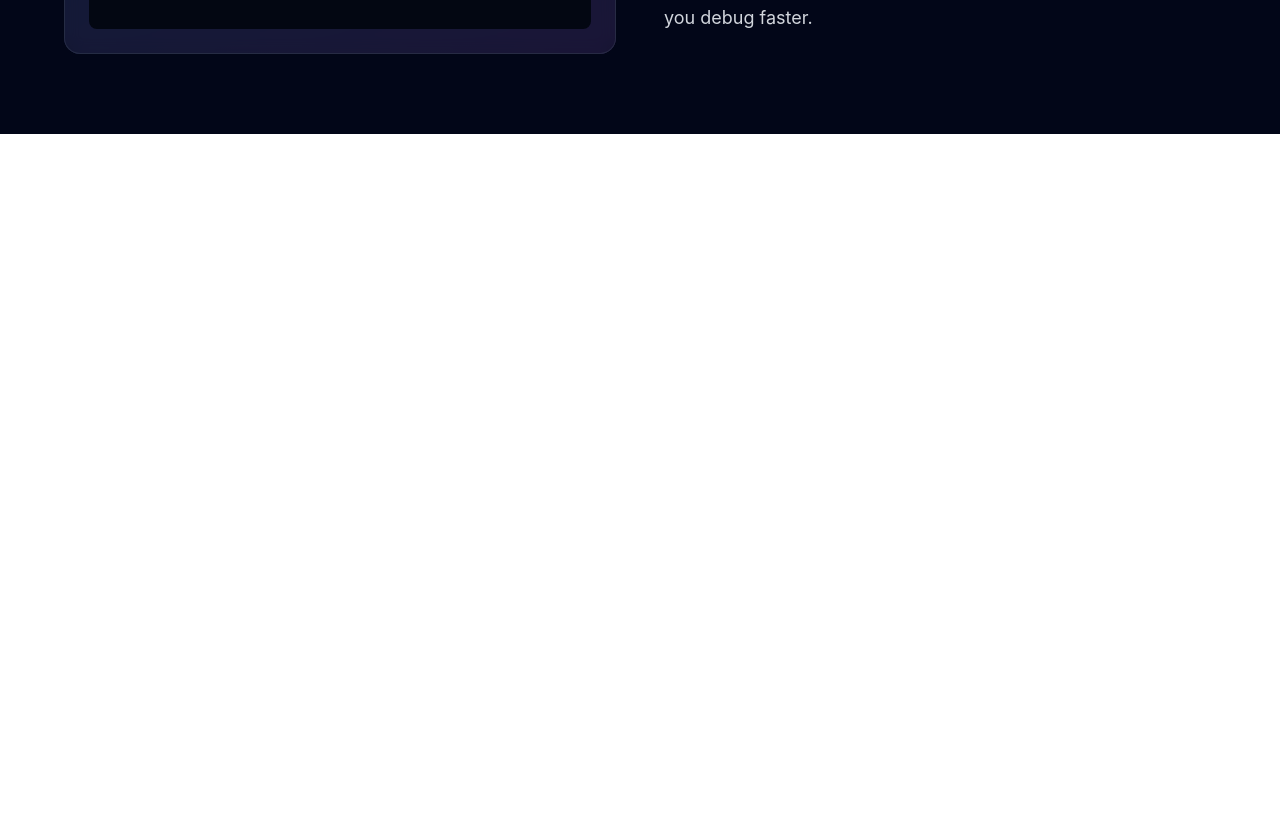
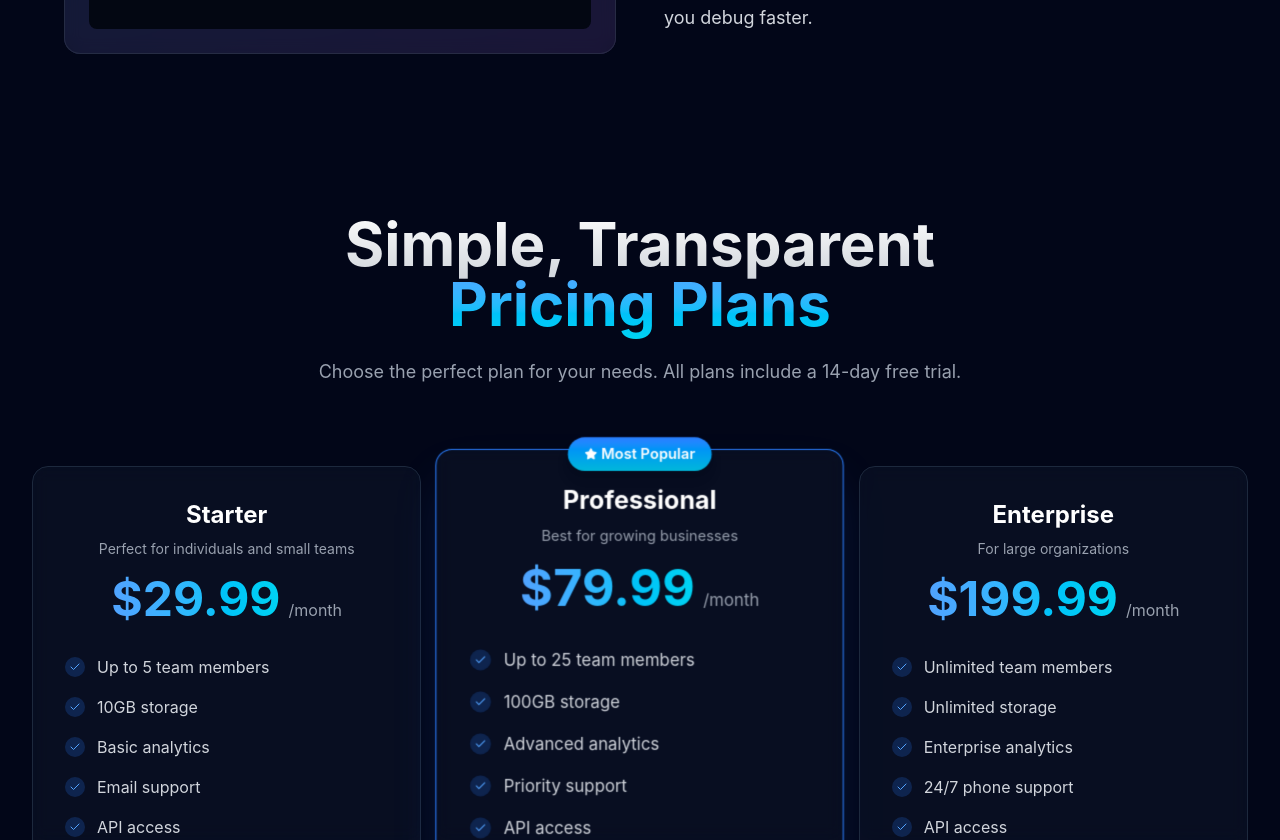
Before and after one commit to shayaaaaaa/modern-ux-ui, a React (Vite) app: page / in a window 1280 px wide. Shown: the part 1960-2800 px from the top of the page. Before the commit the page ends 2094 px from the top, so only its background shows below. Built offline with nearby package versions, Linux system fonts and the light colour scheme.

Commit message:
Implement pricing.jsx

```diff
--- a/src/components/Pricing.jsx
+++ b/src/components/Pricing.jsx
@@ -1,3 +1,157 @@
-export default function Pricing(){
-    return <div></div>;
+import { Check, Star } from "lucide-react";
+
+const plans = [
+  {
+    name: "Starter",
+    price: "29.99",
+    description: "Perfect for individuals and small teams",
+    features: [
+      "Up to 5 team members",
+      "10GB storage",
+      "Basic analytics",
+      "Email support",
+      "API access",
+      "Mobile app",
+    ],
+    mostPopular: false,
+  },
+  {
+    name: "Professional",
+    price: "79.99",
+    description: "Best for growing businesses",
+    features: [
+      "Up to 25 team members",
+      "100GB storage",
+      "Advanced analytics",
+      "Priority support",
+      "API access",
+      "Mobile app",
+      "Custom integrations",
+      "Advanced security",
+    ],
+    mostPopular: true,
+  },
+  {
+    name: "Enterprise",
+    price: "199.99",
+    description: "For large organizations",
+    features: [
+      "Unlimited team members",
+      "Unlimited storage",
+      "Enterprise analytics",
+      "24/7 phone support",
+      "API access",
+      "Mobile app",
+      "Custom integrations",
+      "Advanced security",
+      "Dedicated account manager",
+      "Custom SLA",
+    ],
+    mostPopular: false,
+  },
+];
+
+export default function Pricing() {
+  return (
+    <section
+      id="pricing"
+      className="py-16 sm:py-20 px-10 sm:px-6 lg:px-8 relative"
+    >
+      <div className="max-w-7xl mx-auto">
+        <div className="text-center mb-12 sm:mb-16 lg:mb-20">
+          <h2 className="text-5xl sm:text-4xl md:text-5xl lg:text-6xl font-bold mb-4 sm:mb-6">
+            <span className="bg-gradient-to-b from-white to-gray-300 bg-clip-text text-transparent">
+              Simple, Transparent
+            </span>
+            <br />
+            <span className="bg-gradient-to-b from-blue-400 to-cyan-400 bg-clip-text text-transparent">
+              Pricing Plans
+            </span>
+          </h2>
+          <p className="text-gray-400 text-base text-xl sm:text-lg max-w-2xl mx-auto">
+            Choose the perfect plan for your needs. All plans include a 14-day
+            free trial.
+          </p>
+        </div>
+
+        <div className="grid grid-cols-1 md:grid-cols-2 lg:grid-cols-3 gap-6 sm:gap-8 lg:gap-6">
+          {plans.map((plan, key) => (
+            <div
+              key={key}
+              className={`relative bg-slate-900/50 backdrop-blur-sm border rounded-xl sm:rounded-2xl p-6 sm:p-8 transition-all duration-300 overflow-visible group flex flex-col h-full ${
+                plan.mostPopular
+                  ? "border-blue-500 shadow-2xl shadow-blue-500/20 lg:scale-105"
+                  : "border-slate-800 hover:border-slate-700"
+              }`}
+            >
+              <div className="absolute inset-0 bg-gradient-to-br from-white/10 via-transparent to-transparent opacity-0 group-hover:opacity-100 transition-opacity duration-500 transform -translate-x-full -translate-y-full group-hover:translate-x-0 group-hover:translate-y-0 pointer-events-none rounded-lg" />
+              {plan.mostPopular && (
+                <div className="absolute -top-2 sm:-top-3 left-1/2 transform -translate-x-1/2 z-10">
+                  <div className="flex items-center space-x-1 px-3 sm:px-4 py-1 sm:py-1.5 bg-gradient-to-b from-blue-500 to-cyan-500 rounded-full text-xs sm:text-sm font-semibold shadow-lg">
+                    <Star className="w-3 h-3 sm:w-3 sm:h-3 fill-white" />
+                    <span>Most Popular</span>
+                  </div>
+                </div>
+              )}
+
+              <div className="text-center mb-6 sm:mb-8">
+                <h3 className="text-xl sm:text-2xl font-bold mb-2">
+                  {plan.name}
+                </h3>
+                <p className="text-gray-400 text-xs sm:text-sm mb-3 sm:mb-4">
+                  {plan.description}
+                </p>
+                <div className="flex items-baseline justify-center">
+                  <span
+                    className="text-3xl sm:text-4xl lg:text-5xl font-bold bg-gradient-to-r from-blue-400 to-cyan-400 bg-clip-text
+                  text-transparent"
+                  >
+                    ${plan.price}
+                  </span>
+                  <span className="text-gray-400 ml-1 sm:ml-2 text-sm sm:text-base">
+                    /month
+                  </span>
+                </div>
+              </div>
+
+              <ul className="space-y-3 sm:space-y-4 mb-6 sm:mb-8 flex-row">
+                {plan.features.map((feature, featureKey) => (
+                  <li
+                    key={featureKey}
+                    className="flex items-start space-x-2 sm:space-x-3"
+                  >
+                    <div className="flex-shrink-0 w-4 h-4 sm:w-5 sm:h-5 rounded-full bg-blue-500/20 flex items-center justify-center mt-0.5">
+                      <Check className="w-2.5 h-2.5 sm:w-3 sm:h-3 text-blue-400" />
+                    </div>
+                    <span className="text-gray-300 text-sm sm:text-base">
+                      {feature}
+                    </span>
+                  </li>
+                ))}
+              </ul>
+
+              <button
+                className={`w-full py-2.5 sm:py-3 px-4 sm:px-6 rounded-lg font-semibold transition-all duration-300 mt-auto hover:scale-102 cursor-pointer text-sm sm:text-base ${
+                  plan.mostPopular
+                    ? "bg-gradient-to-b from-blue-500 to-cyan-500"
+                    : "bg-white/5 border border-white/10 hover:bg-white/10"
+                }`}
+              >
+                Get Started
+              </button>
+            </div>
+          ))}
+        </div>
+
+        <div className="mt-8 sm:mt-12 text-center">
+          <p className="text-gray-400 text-base text-xl">
+            Need a custom plan?{" "}
+            <a href="#" className="text-blue-400 hover:text-blue-300">
+              Contact our sales team
+            </a>
+          </p>
+        </div>
+      </div>
+    </section>
+  );
 }
```
